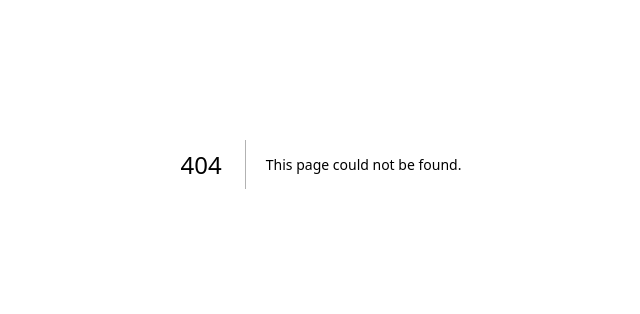
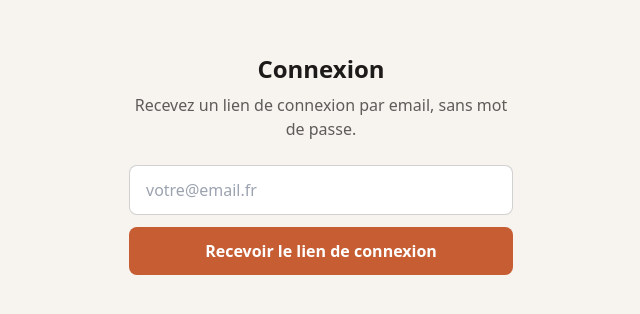
Before and after one commit to nathoumettemberg-lgtm/Bilan, a Next.js app: page /login in a window 1280 px wide. Before the commit this address had no page. Shown: the part 236-550 px from the top of the page, without its empty margins (319-959 px from the left). Built offline with nearby package versions, Linux system fonts and the light colour scheme; no server answers.

Commit message:
Create page.tsx

```diff
--- /dev/null
+++ b/app/login/page.tsx
@@ -0,0 +1,64 @@
+"use client";
+
+import { useState } from "react";
+import { supabase } from "@/lib/supabaseClient";
+
+export default function LoginPage() {
+  const [email, setEmail] = useState("");
+  const [sent, setSent] = useState(false);
+  const [error, setError] = useState("");
+
+  const handleLogin = async (e: React.FormEvent) => {
+    e.preventDefault();
+    setError("");
+    const { error } = await supabase.auth.signInWithOtp({
+      email,
+      options: {
+        emailRedirectTo: `${window.location.origin}/auth/callback`,
+      },
+    });
+    if (error) {
+      setError(error.message);
+    } else {
+      setSent(true);
+    }
+  };
+
+  return (
+    <main className="min-h-screen flex flex-col items-center justify-center px-6">
+      <div className="w-full max-w-sm">
+        <h1 className="text-2xl font-bold text-ink mb-2 text-center">
+          Connexion
+        </h1>
+        <p className="text-ink/70 text-center mb-6">
+          Recevez un lien de connexion par email, sans mot de passe.
+        </p>
+
+        {sent ? (
+          <p className="text-center text-ink bg-terracotta/10 rounded-lg p-4">
+            Vérifiez votre boîte mail : un lien de connexion vient de vous
+            être envoyé.
+          </p>
+        ) : (
+          <form onSubmit={handleLogin} className="flex flex-col gap-3">
+            <input
+              type="email"
+              required
+              placeholder="votre@email.fr"
+              value={email}
+              onChange={(e) => setEmail(e.target.value)}
+              className="border border-ink/20 rounded-lg px-4 py-3 text-base"
+            />
+            {error && <p className="text-red-600 text-sm">{error}</p>}
+            <button
+              type="submit"
+              className="bg-terracotta text-white rounded-lg py-3 font-semibold"
+            >
+              Recevoir le lien de connexion
+            </button>
+          </form>
+        )}
+      </div>
+    </main>
+  );
+}
```
